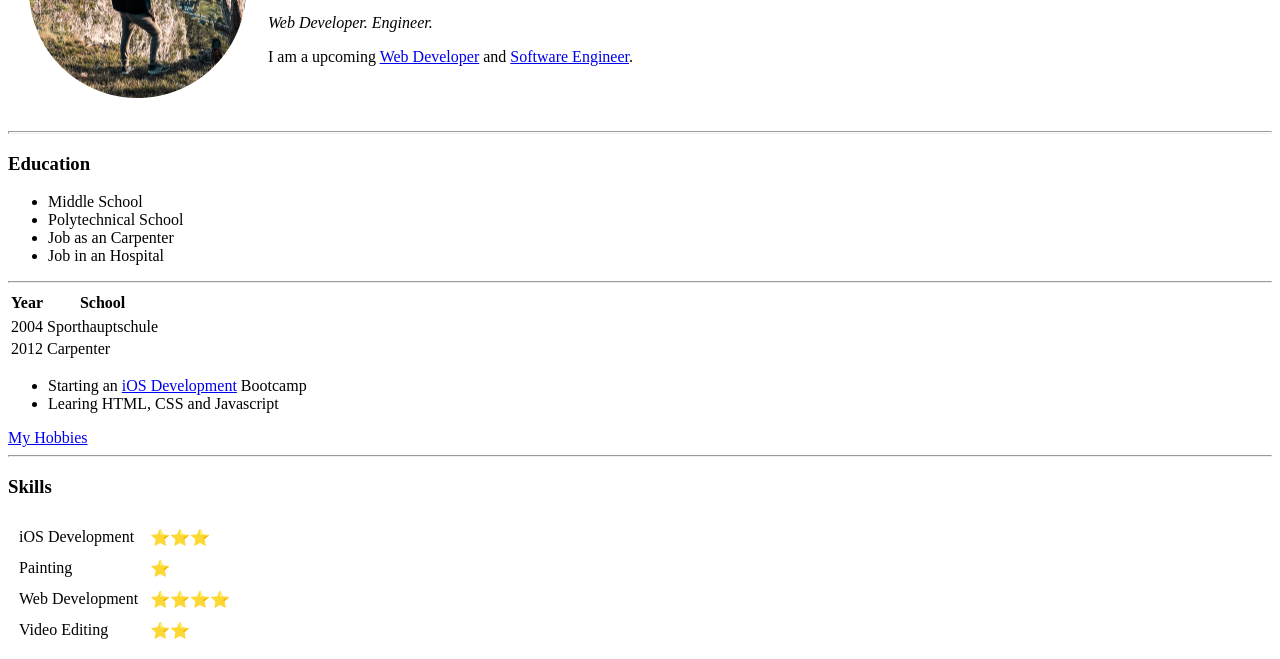
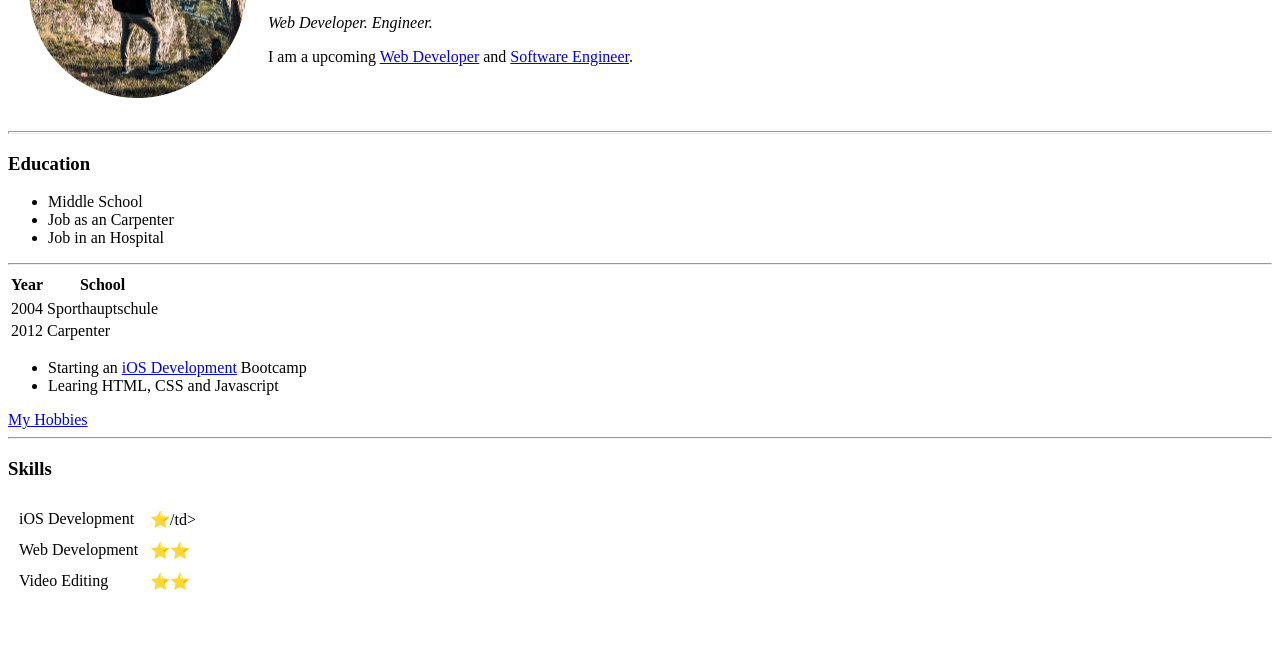
Before and after one commit to JLCKN/cv, a plain HTML site: page index.html in a window 1280 px wide. Shown: the part 148-807 px from the top of the page. Drawn offline with Linux system fonts and the light colour scheme.

Commit message:
Update index.html

```diff
--- a/index.html
+++ b/index.html
@@ -26,7 +26,6 @@
   <h3>Education</h3>
   <ul>
     <li> Middle School</li>
-    <li>Polytechnical School</li>
     <li>Job as an Carpenter</li>
     <li>Job in an Hospital</li>
   </ul>
@@ -63,15 +62,11 @@
   <table cellspacing="10">
     <tr>
       <td>iOS Development</td>
-      <td>⭐⭐⭐</td>
-    </tr>
-    <tr>
-      <td>Painting</td>
-      <td>⭐</td>
+      <td>⭐/td>
     </tr>
     <tr>
       <td>Web Development</td>
-      <td>⭐⭐⭐⭐</td>
+      <td>⭐⭐</td>
     </tr>
     <tr>
       <td>Video Editing</td>
```
